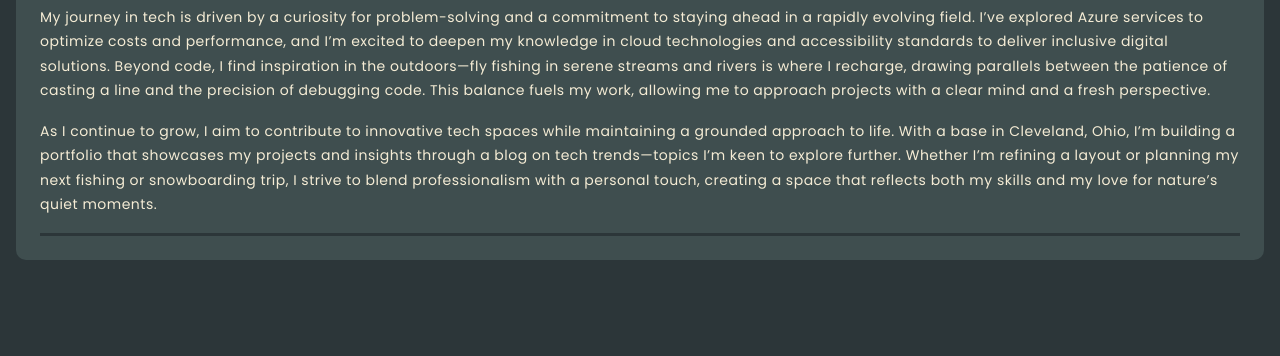
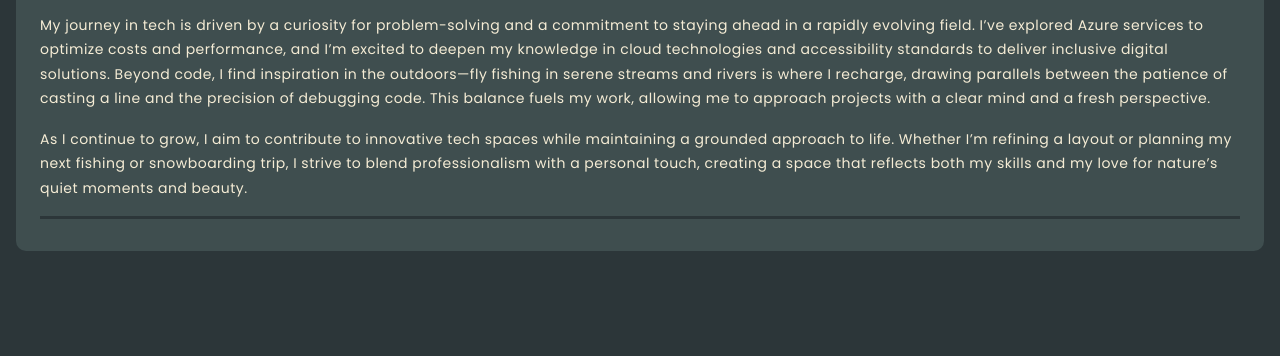
Before and after one commit to bmeinert8/bmeinert-cv-site, a plain HTML site: page index.html in a window 1280 px wide. Shown: the part 444-800 px from the top of the page. Drawn offline with Linux system fonts and the light colour scheme.

Commit message:
about me info update

```diff
--- a/index.html
+++ b/index.html
@@ -102,13 +102,7 @@
           </p>
           <p class="text-preset-6">
             As I continue to grow, I aim to contribute to innovative tech spaces
-            while maintaining a grounded approach to life. With a base in
-            Cleveland, Ohio, I’m building a portfolio that showcases my projects
-            and insights through a blog on tech trends—topics I’m keen to
-            explore further. Whether I’m refining a layout or planning my next
-            fishing or snowboarding trip, I strive to blend professionalism with
-            a personal touch, creating a space that reflects both my skills and
-            my love for nature’s quiet moments.
+            while maintaining a grounded approach to life. Whether I’m refining a layout or planning my next fishing or snowboarding trip, I strive to blend professionalism with a personal touch, creating a space that reflects both my skills and my love for nature’s quiet moments and beauty.
           </p>
           <hr class="divider" />
         </article>
--- a/styles.css
+++ b/styles.css
@@ -296,7 +296,7 @@ body {
 
 /* About Me Section */
 .about-me-section {
-  padding: var(--Spacing-24px);
+  padding: var(--Spacing-32px) var(--Spacing-24px);
   display: flex;
   flex-direction: column;
   align-items: center;
```
